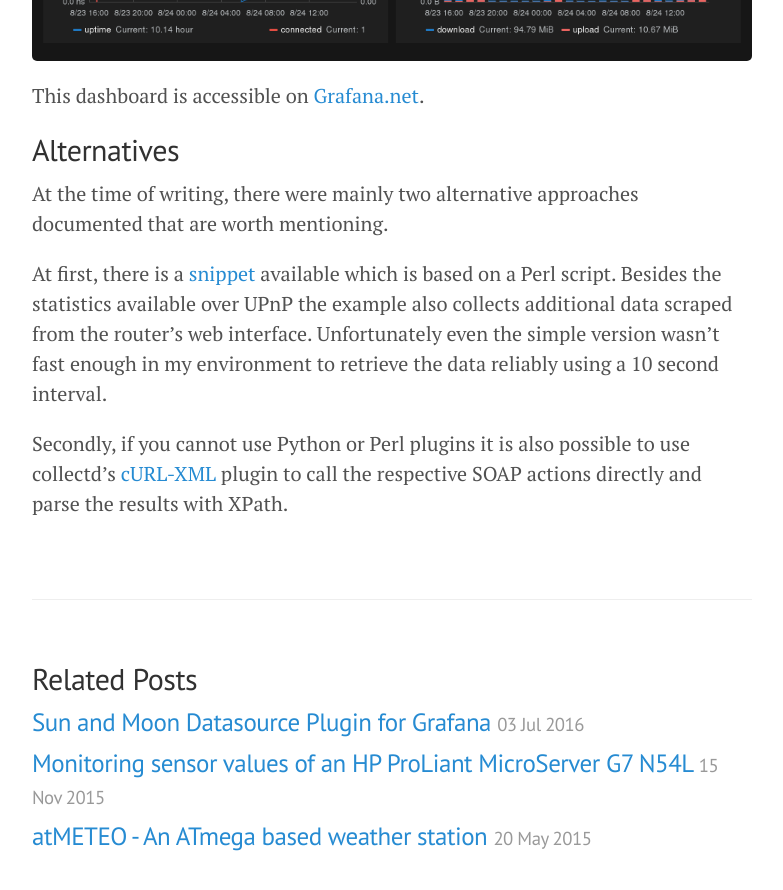
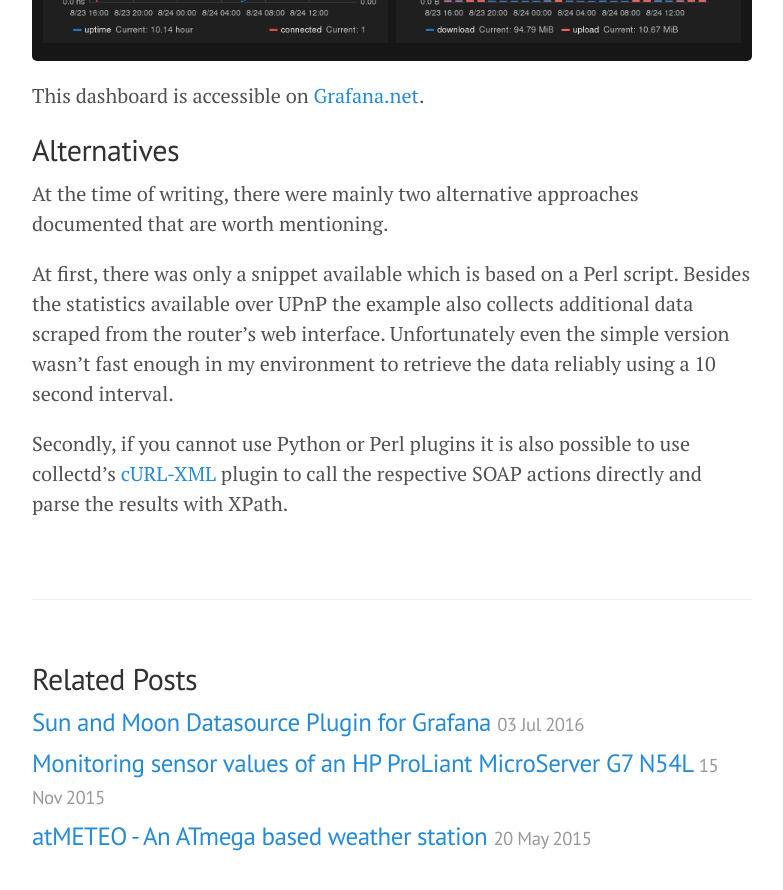
Before and after one commit to fetzerch/fetzerch.github.io, a Jekyll site: the page built from _posts/2014-08-23-fritzcollectd.md, in a window 1280 px wide and 900 px high, scrolled down 1059 px. Shown: the top 890 px of the window, without its empty margins (248-1031 px from the left). Built offline with Jekyll 4.4.1, drawn with Linux system fonts in a browser that asks for light colours; nearby versions of some CDN libraries.

Commit message:
cleanup: Fix broken links

```diff
--- a/_posts/2014-08-23-fritzcollectd.md
+++ b/_posts/2014-08-23-fritzcollectd.md
@@ -41,8 +41,8 @@ This dashboard is accessible on [Grafana.net][grafana-db].
 At the time of writing, there were mainly two alternative approaches documented
 that are worth mentioning.
 
-At first, there is a [snippet][fbstatus] available which is based on a Perl
-script. Besides the statistics available over UPnP the example also collects
+At first, there was only a snippet available which is based on a Perl script.
+Besides the statistics available over UPnP the example also collects
 additional data scraped from the router's web interface.
 Unfortunately even the simple version wasn't fast enough in my environment to
 retrieve the data reliably using a 10 second interval.
```
Also changed, not shown: other parts of _posts/2014-08-23-fritzcollectd.md (+0 -1 lines), _posts/2015-05-20-atmeteo.md (+1 -1 lines).
